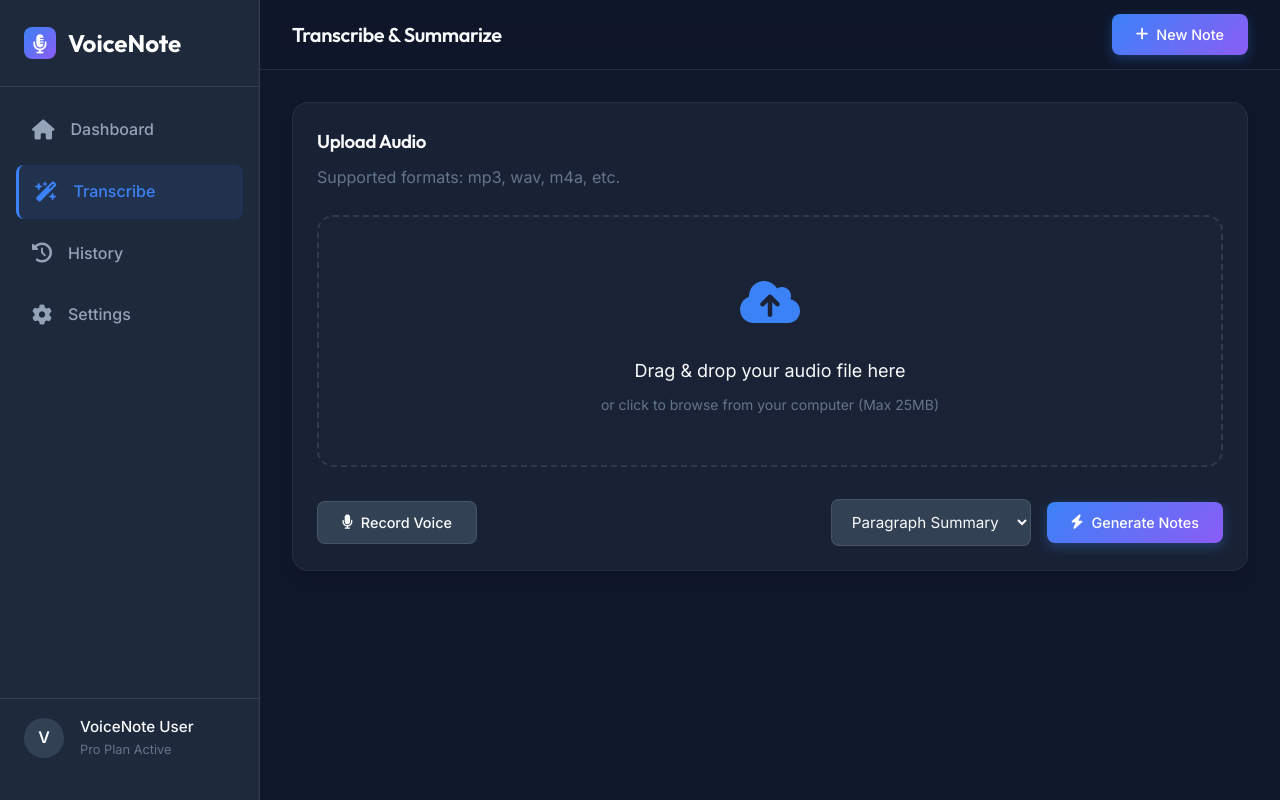
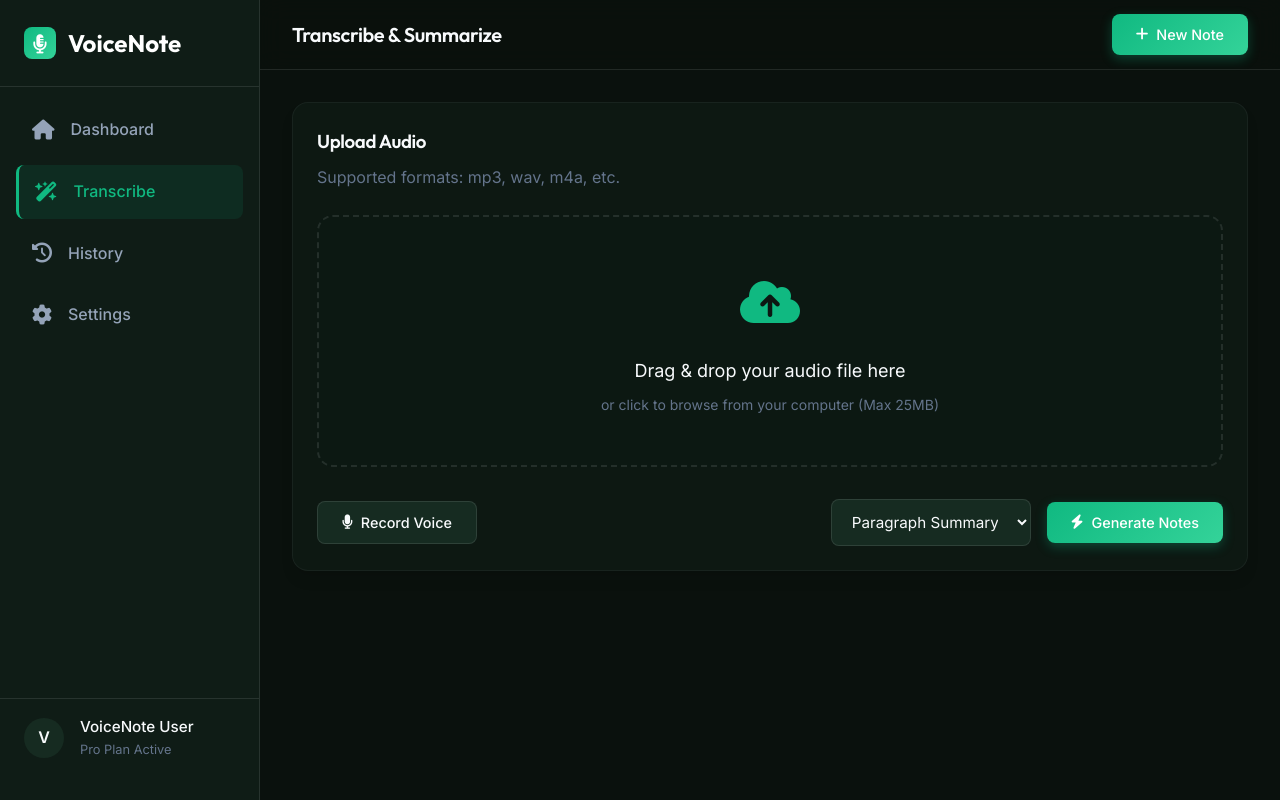
Before and after one commit to Azmanshaikh/Voice-note-Summary, a website: page public/index.html in a window 1280 px wide. Both pictures are taken after a click on the link "Transcribe". Drawn offline with Linux system fonts and the light colour scheme.

```diff
--- a/public/main.css
+++ b/public/main.css
@@ -1,12 +1,12 @@
 @import url('https://fonts.googleapis.com/css2?family=Outfit:wght@300;400;500;600;700&family=Inter:wght@400;500;600&display=swap');
 
 :root {
-  --bg-primary: #0f172a;
-  --bg-secondary: #1e293b;
-  --bg-tertiary: #334155;
-  --accent-primary: #3b82f6;
-  --accent-hover: #2563eb;
-  --accent-secondary: #8b5cf6;
+  --bg-primary: #0a110d;
+  --bg-secondary: #0f1c16;
+  --bg-tertiary: #162b21;
+  --accent-primary: #10b981;
+  --accent-hover: #059669;
+  --accent-secondary: #34d399;
   --text-primary: #f8fafc;
   --text-secondary: #94a3b8;
   --text-muted: #64748b;
@@ -21,7 +21,7 @@
   --shadow-sm: 0 4px 6px -1px rgba(0, 0, 0, 0.1), 0 2px 4px -1px rgba(0, 0, 0, 0.06);
   --shadow-md: 0 10px 15px -3px rgba(0, 0, 0, 0.1), 0 4px 6px -2px rgba(0, 0, 0, 0.05);
   --shadow-lg: 0 20px 25px -5px rgba(0, 0, 0, 0.1), 0 10px 10px -5px rgba(0, 0, 0, 0.04);
-  --glass-bg: rgba(30, 41, 59, 0.7);
+  --glass-bg: rgba(15, 28, 22, 0.7);
   --glass-border: rgba(255, 255, 255, 0.05);
 }
 
@@ -114,7 +114,7 @@
 }
 
 .nav-item.active {
-  background-color: rgba(59, 130, 246, 0.1);
+  background-color: rgba(16, 185, 129, 0.1);
   color: var(--accent-primary);
   border-left: 3px solid var(--accent-primary);
 }
@@ -157,7 +157,7 @@
 .header {
   height: 70px;
   backdrop-filter: blur(12px);
-  background-color: rgba(15, 23, 42, 0.8);
+  background-color: rgba(10, 17, 13, 0.8);
   border-bottom: 1px solid var(--border-color);
   display: flex;
   align-items: center;
@@ -282,11 +282,11 @@
 .btn-primary {
   background: linear-gradient(135deg, var(--accent-primary), var(--accent-secondary));
   color: white;
-  box-shadow: 0 4px 12px rgba(59, 130, 246, 0.3);
+  box-shadow: 0 4px 12px rgba(16, 185, 129, 0.3);
 }
 
 .btn-primary:hover {
-  box-shadow: 0 6px 16px rgba(59, 130, 246, 0.4);
+  box-shadow: 0 6px 16px rgba(16, 185, 129, 0.4);
   transform: translateY(-2px);
 }
 
@@ -322,7 +322,7 @@
   padding: 3rem 2rem;
   text-align: center;
   transition: var(--transition-normal);
-  background-color: rgba(30, 41, 59, 0.3);
+  background-color: rgba(15, 28, 22, 0.3);
   margin-bottom: 2rem;
   position: relative;
   cursor: pointer;
@@ -330,7 +330,7 @@
 
 .upload-area:hover, .upload-area.dragover {
   border-color: var(--accent-primary);
-  background-color: rgba(59, 130, 246, 0.05);
+  background-color: rgba(16, 185, 129, 0.05);
 }
 
 .upload-icon {
@@ -435,7 +435,7 @@
   left: 0;
   width: 100%;
   height: 100%;
-  background: rgba(15, 23, 42, 0.8);
+  background: rgba(10, 17, 13, 0.8);
   backdrop-filter: blur(4px);
   z-index: 100;
   display: none;
@@ -539,7 +539,7 @@
 
 .form-select:focus, .form-input:focus {
   border-color: var(--accent-primary);
-  box-shadow: 0 0 0 3px rgba(59, 130, 246, 0.2);
+  box-shadow: 0 0 0 3px rgba(16, 185, 129, 0.2);
 }
 
 /* Audio Player */
```
